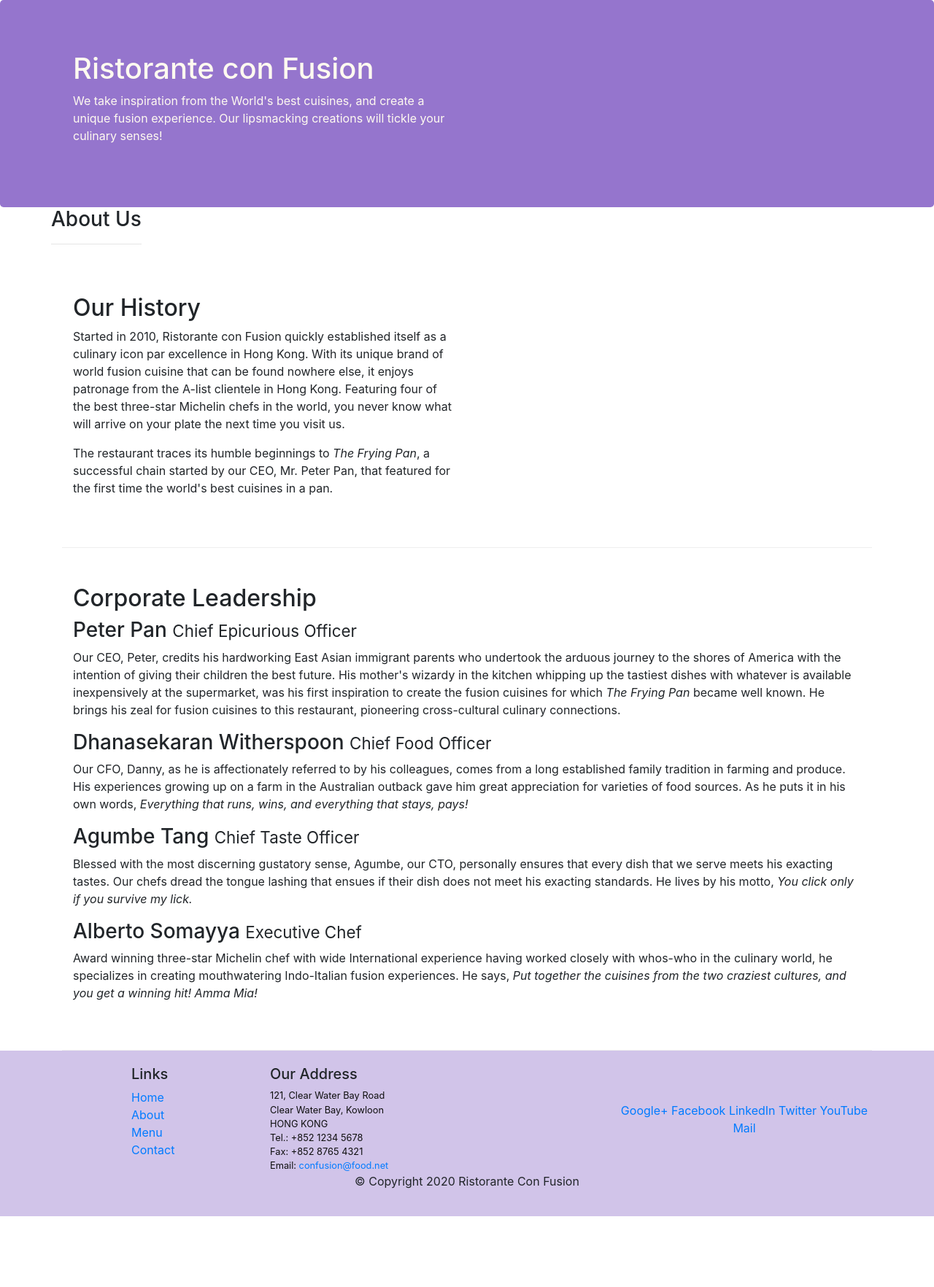
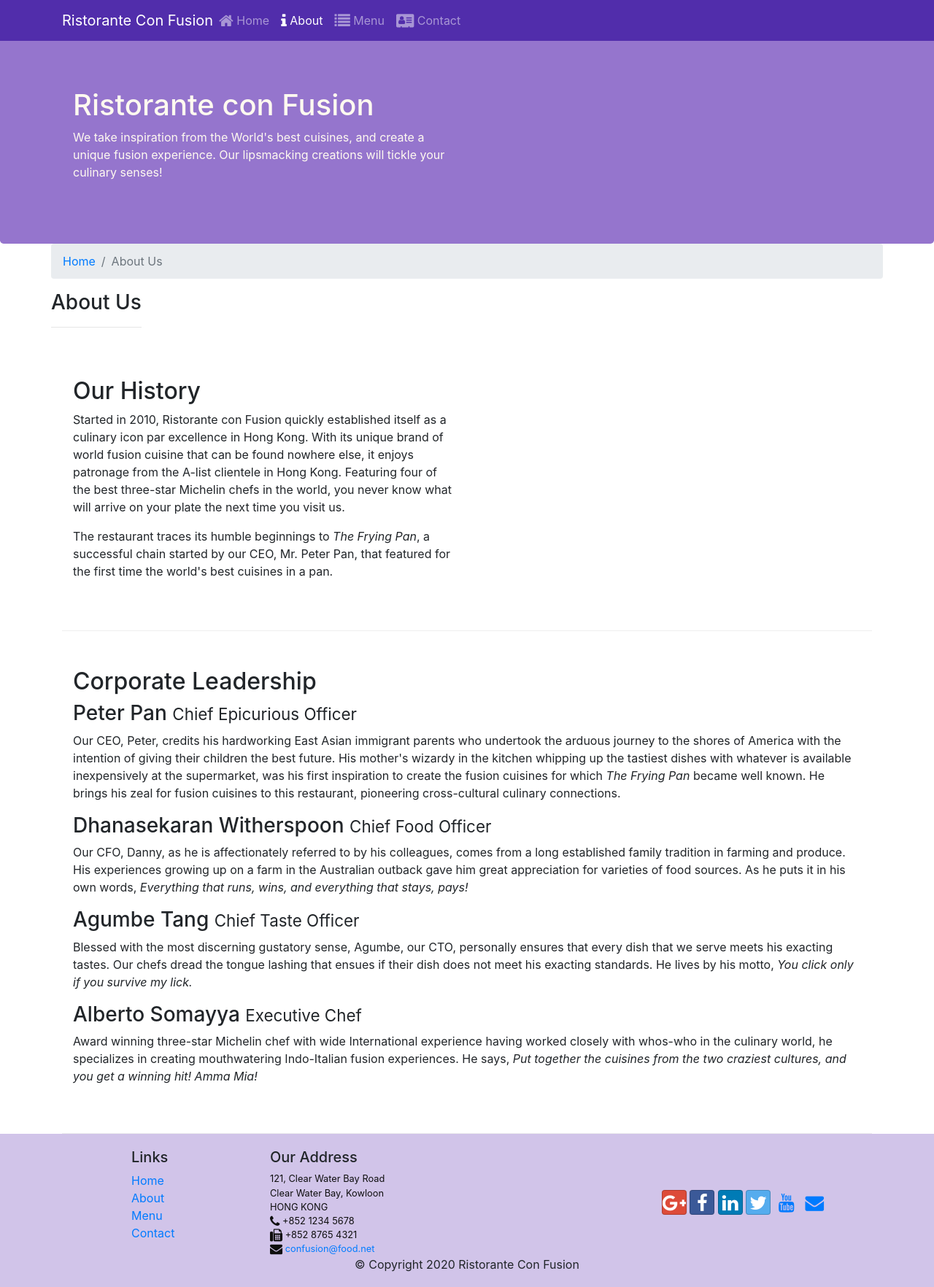
Before and after one commit to nikhilbaldota/bootstrap4, a website: page conFusion/aboutus.html in a window 1280 px wide. Shown: the whole page at 73% size. Before the commit the page ends 1667 px from the top, so only its background shows below. Drawn offline with nearby package versions, Linux system fonts and the light colour scheme.

Commit message:
Navigation and icon fonts

```diff
--- a/conFusion/aboutus.html
+++ b/conFusion/aboutus.html
@@ -9,12 +9,30 @@
 
     <!-- Bootstrap CSS -->
     <link rel="stylesheet" href="node_modules/bootstrap/dist/css/bootstrap.min.css">
+    <link rel="stylesheet" href="node_modules/font-awesome/css/font-awesome.min.css">
+    <link rel="stylesheet" href="node_modules/bootstrap-social/bootstrap-social.css">
     <link rel="stylesheet" href="css/style.css">
 
     <title>Ristorante Con Fusion: About Us</title>
 </head>
 
 <body>
+    <nav class="navbar navbar-dark navbar-expand-sm fixed-top">
+        <div class="container">
+            <button class="navbar-toggler" type="button" data-toggle="collapse" data-target="#Navbar">
+                <span class="navbar-toggler-icon">
+            </button>
+            <a class="navbar-brand mr-auto" href="./index.html">Ristorante Con Fusion</a>
+            <div class="collapse navbar-collapse" id="Navbar">
+                <ul class="navbar-nav mr-auto">
+                    <li class="nav-item"><a class="nav-link" href="./index.html"><span class = "fa fa-home fa-lg"></span> Home</a></li>
+                    <li class="nav-item active"><a class="nav-link" href="#"><span class = "fa fa-info fa-lg"></span> About</a></li>
+                    <li class="nav-item"><a class="nav-link" href="#"><span class = "fa fa-list fa-lg"></span> Menu</a></li>
+                    <li class="nav-item"><a class="nav-link" href="#"><span class = "fa fa-address-card fa-lg"></span> Contact</a></li>
+                </ul>
+            </div>
+        </div>
+    </nav>
 
     <header class="jumbotron">
         <div class="container">
@@ -31,6 +49,10 @@
 
     <div class="container">
         <div class="row">
+            <ol class="col-12 breadcrumb">
+                <li class="breadcrumb-item"><a href="./index.html">Home</a></li>
+                <li class="breadcrumb-item active">About Us</li>
+            </ol>
             <div>
                <h3>About Us</h3>
                <hr>
@@ -70,7 +92,7 @@
                 <div class="col-4 offset-1 col-sm-2">
                     <h5>Links</h5>
                     <ul class="list-unstyled">
-                        <li><a href="#">Home</a></li>
+                        <li><a href="./index.html">Home</a></li>
                         <li><a href="#">About</a></li>
                         <li><a href="#">Menu</a></li>
                         <li><a href="#">Contact</a></li>
@@ -79,22 +101,22 @@
                 <div class="col-7 col-sm-5">
                     <h5>Our Address</h5>
                     <address>
-		              121, Clear Water Bay Road<br>
-		              Clear Water Bay, Kowloon<br>
-		              HONG KONG<br>
-		              Tel.: +852 1234 5678<br>
-		              Fax: +852 8765 4321<br>
-		              Email: <a href="mailto:confusion@food.net">confusion@food.net</a>
-		           </address>
+                      121, Clear Water Bay Road<br>
+                      Clear Water Bay, Kowloon<br>
+                      HONG KONG<br>
+                      <i class="fa fa-phone fa-lg"></i> +852 1234 5678<br>
+                      <i class="fa fa-fax fa-lg"></i> +852 8765 4321<br>
+                      <i class="fa fa-envelope fa-lg"></i> <a href="mailto:confusion@food.net">confusion@food.net</a>
+                   </address>
                 </div>
                 <div class="col-12 col-sm-4 align-self-center">
                     <div class="text-center">
-                        <a href="http://google.com/+">Google+</a>
-                        <a href="http://www.facebook.com/profile.php?id=">Facebook</a>
-                        <a href="http://www.linkedin.com/in/">LinkedIn</a>
-                        <a href="http://twitter.com/">Twitter</a>
-                        <a href="http://youtube.com/">YouTube</a>
-                        <a href="mailto:">Mail</a>
+                        <a class="btn btn-social-icon btn-google" href="http://google.com/+"><i class="fa fa-google-plus fa-lg"></i></a>
+                        <a class="btn btn-social-icon btn-facebook" href="http://www.facebook.com/profile.php?id="><i class="fa fa-facebook fa-lg"></i></a>
+                        <a class="btn btn-social-icon btn-linkedin" href="http://www.linkedin.com/in/"><i class="fa fa-linkedin fa-lg"></i></a>
+                        <a class="btn btn-social-icon btn-twitter" href="http://twitter.com/"><i class="fa fa-twitter fa-lg"></i></a>
+                        <a class="btn btn-social-icon btn-youtube" href="http://youtube.com/"><i class="fa fa-youtube fa-lg"></i></a>
+                        <a class="btn btn-social-icon" href="mailto:"><i class="fa fa-envelope fa-lg"></i></a>
                     </div>
                 </div>
            </div>
--- a/conFusion/css/style.css
+++ b/conFusion/css/style.css
@@ -28,3 +28,12 @@
     margin:0px;
     color:#0f0f0f;
 }
+
+body{
+    padding: 50px 0px 0px 0px;
+    z-index:0;
+}
+
+.navbar-dark{
+    background-color: #512DAB;
+}
--- a/conFusion/package.json
+++ b/conFusion/package.json
@@ -15,6 +15,8 @@
   },
   "dependencies": {
     "bootstrap": "^4.0.0",
+    "bootstrap-social": "^5.1.1",
+    "font-awesome": "^4.7.0",
     "jquery": "^3.3.1",
     "popper.js": "^1.12.9"
   }
```
Also changed, not shown: conFusion/index.html (+28 -11 lines).
